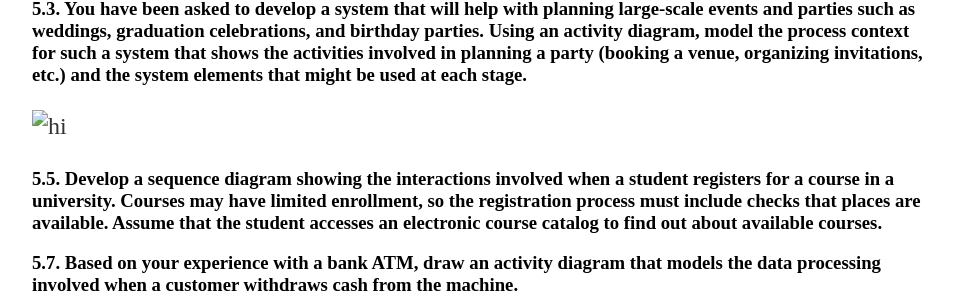
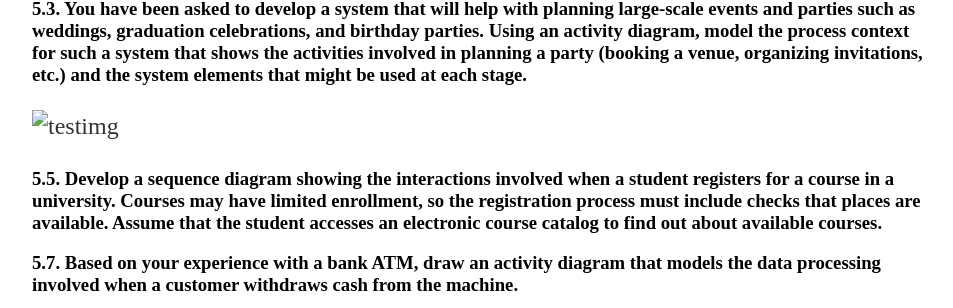
Before and after one commit to Quintuplin/quintuplin.github.io, a Jekyll site: the page built from _posts/2019-09-12-Chapter-5.md, in a window 1280 px wide. Shown: the part 257-565 px from the top of the page, without its empty margins (160-1113 px from the left). Built offline with Jekyll 4.4.1, drawn with Linux system fonts in a browser that asks for light colours; comment, search, counter and statistics services are not loaded.

Commit message:
Update 2019-09-12-Chapter-5.md

```diff
--- a/_posts/2019-09-12-Chapter-5.md
+++ b/_posts/2019-09-12-Chapter-5.md
@@ -6,7 +6,7 @@ date: 2019-09-12
 
 ### 5.3. You have been asked to develop a system that will help with planning large-scale events and parties such as weddings, graduation celebrations, and birthday parties. Using an activity diagram, model the process context for such a system that shows the activities involved in planning a party (booking a venue, organizing invitations, etc.) and the system elements that might be used at each stage.
 
-<img src="images/posts/2019-09-12/test.png" alt="hi" class="inline"/>
+<img src="images/posts/2019-09-12/test.png" alt="testimg" class="inline"/>
 
 ### 5.5. Develop a sequence diagram showing the interactions involved when a student registers for a course in a university. Courses may have limited enrollment, so the registration process must include checks that places are available. Assume that the student accesses an electronic course catalog to find out about available courses.
 
```
